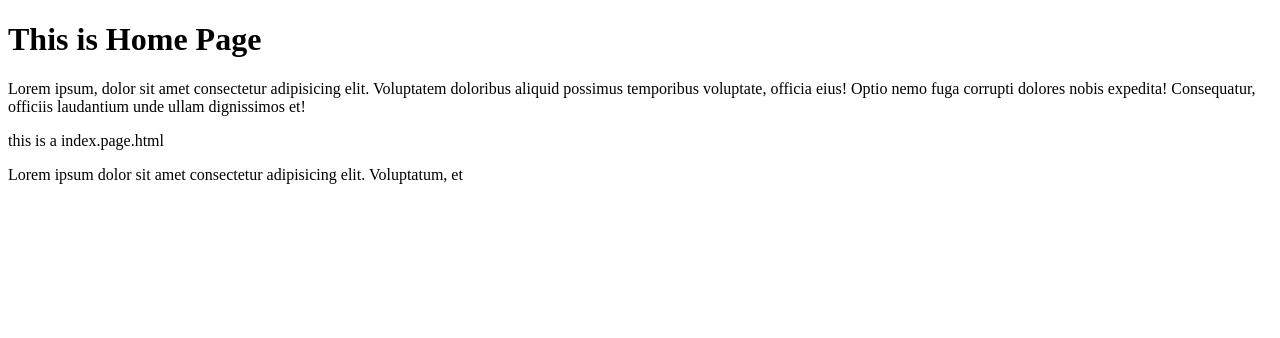
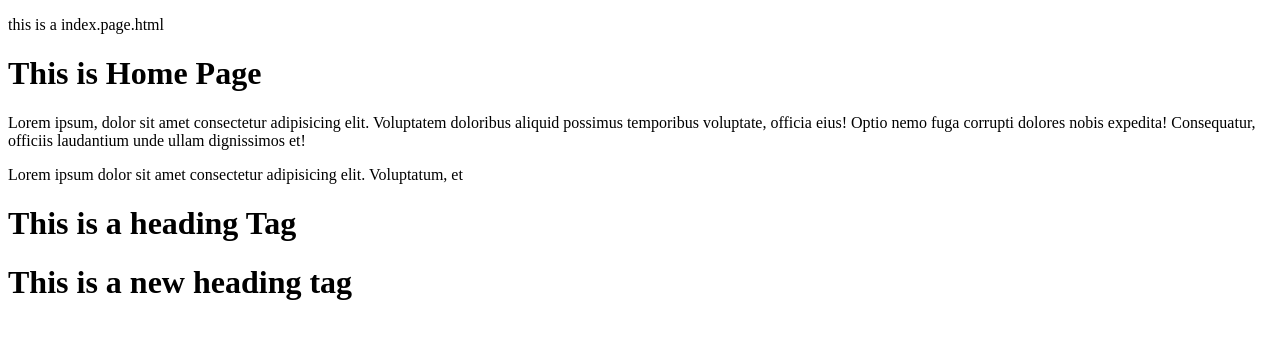
Before and after one commit to AayushPrajapat/onlyFiles, a plain HTML site: page index.html in a window 1280 px wide. Drawn offline with Linux system fonts and the light colour scheme.

Commit message:
final commit 1

```diff
--- a/index.html
+++ b/index.html
@@ -6,10 +6,18 @@
     <title>Git and Github</title>
 </head>
 <body>
-        <h1>This is  Home Page</h1>
+    <p>this is a index.page.html</p>
+
+    <h1>This is  Home Page</h1>
+
         <p>Lorem ipsum, dolor sit amet consectetur adipisicing elit. Voluptatem doloribus aliquid possimus temporibus voluptate, officia eius! Optio nemo fuga corrupti dolores nobis expedita! Consequatur, officiis laudantium unde ullam dignissimos et!</p>
-        <p>this is a index.page.html</p>
+
+
         <p>Lorem ipsum dolor sit amet consectetur adipisicing elit. Voluptatum, et</p>
 
+        <h1>This is a heading Tag</h1>
+
+
+        <h1>This is a new heading tag</h1>
 </body>
 </html>
```
Also changed, not shown: about.html (+3 -0 lines).
